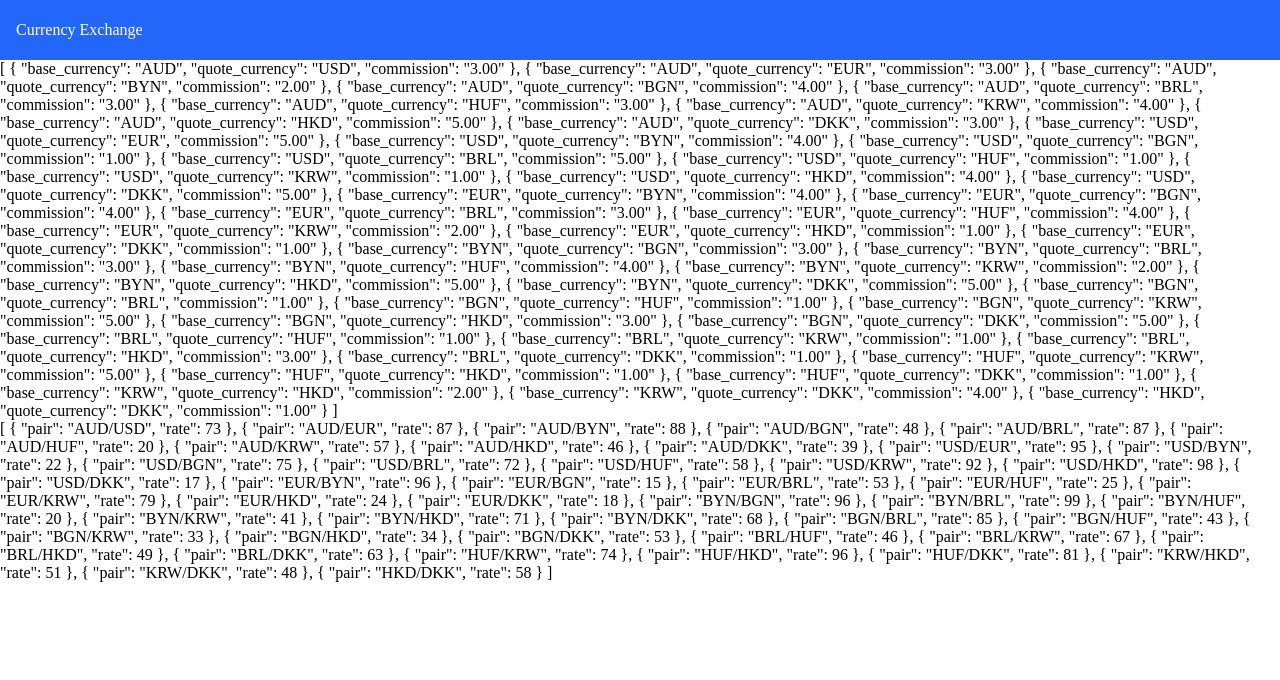
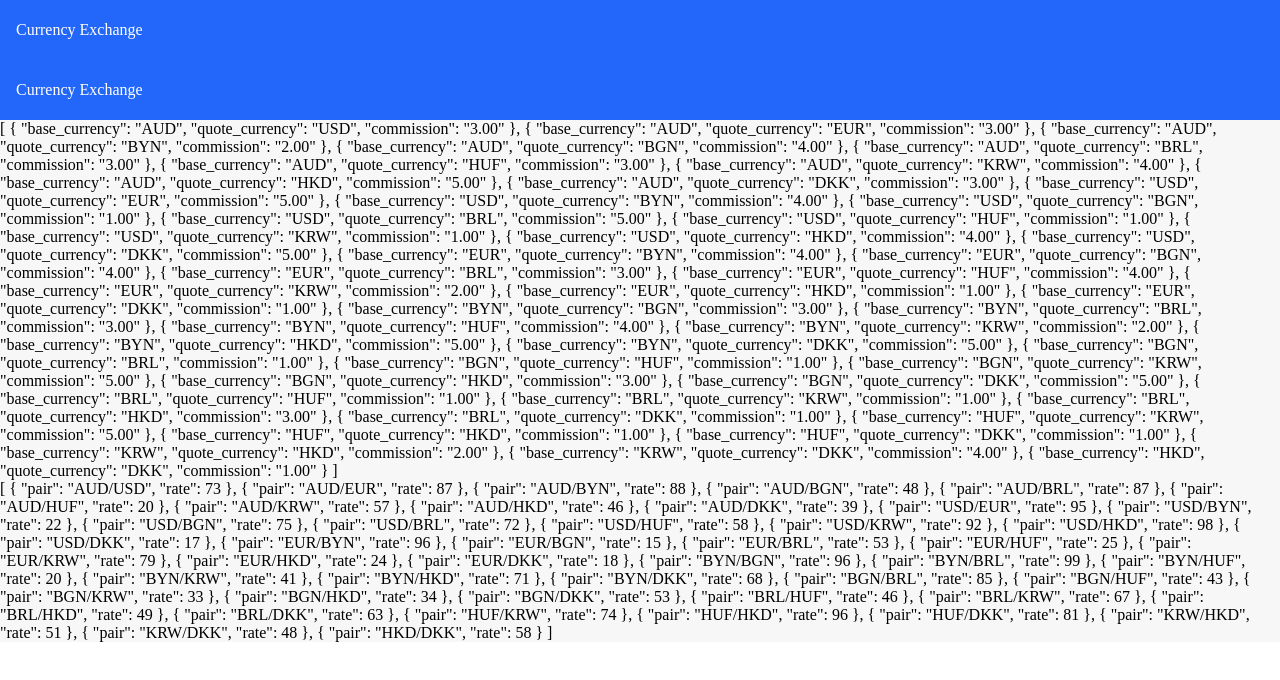
Before and after one commit to alexis-karyavin/currency-exchange-nuxt, a Nuxt app: page / in a window 1280 px wide. Shown: the top 680 px of the page. Built offline with nearby package versions, Linux system fonts and the light colour scheme.

Commit message:
create default layout

```diff
--- /dev/null
+++ b/layouts/default.vue
@@ -0,0 +1,23 @@
+<template lang="pug">
+  div.wrapper-app
+    TheNavBar
+    Nuxt
+</template>
+
+<script>
+export default {
+  name: 'DefaultLayout',
+}
+</script>
+
+<style lang="scss">
+#__nuxt,
+#__layout {
+  height: 100%;
+
+  .wrapper-app {
+    height: 100%;
+    background: #f7f7f7;
+  }
+}
+</style>
```
